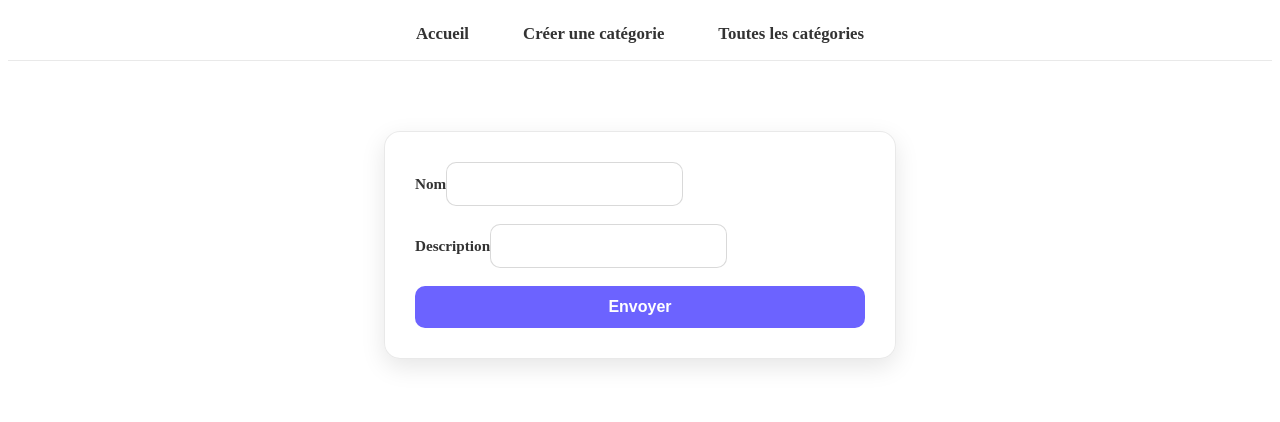
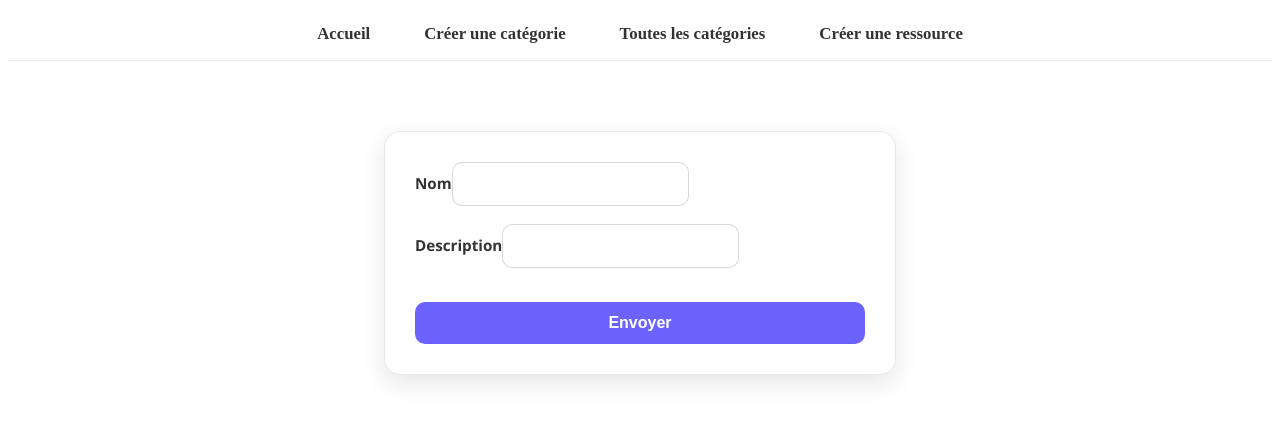
Before and after one commit to Ludo-dev-1/Mini-Learning-Tracker, a React (Vite) app in the folder frontend/: page /categories/new in a window 1280 px wide. Shown: the top 422 px of the page. Built offline with nearby package versions, Linux system fonts and the light colour scheme.

Commit message:
add css form create resource and reset in 2 forms (#52)
Co-authored-by: THIBAUD Ludovic <ludovic.thibaud@maif.fr>

```diff
--- a/frontend/src/App.tsx
+++ b/frontend/src/App.tsx
@@ -1,16 +1,11 @@
 import "./App.css";
-import './App.css'
-
 import {Link, Route, Routes} from "react-router";
 
 import {CreateCategory} from "./component/CreateCategory.tsx";
 import {CardCategory} from "./component/CardCategory.tsx";
-
-import { ResourceList } from './component/resourceList/ResourceList.tsx';
-import { ResourceListSelected } from "./component/ResourceListSelected.tsx";
 import { ResourceList } from "./component/resourceList/ResourceList.tsx";
-import { CreateResourceForm } from "./component/createResource/CreateResource.tsx";
 import { ResourceDetails } from './component/resourceDetails/ResourceDetails.tsx';
+import {CreateResourceForm} from "./component/createResource/CreateResource.tsx";
 
 function App() {
   return (
@@ -21,6 +16,7 @@ function App() {
               <li><Link to="/">Accueil</Link></li>
               <li><Link to="/categories/new">Créer une catégorie</Link></li>
               <li><Link to="/categories">Toutes les catégories</Link></li>
+                <li><Link to="/resources/new">Créer une ressource</Link></li>
             </ul>
           </nav>
         </header>
@@ -31,6 +27,7 @@ function App() {
             <Route path="/categories/new" element={<CreateCategory />} />
             <Route path="/categories" element={<CardCategory />} />
             <Route path="/resources/:id" element={<ResourceDetails />} />
+              <Route path="/resources/new" element={<CreateResourceForm />} />
           </Routes>
         </main>
       </>
--- a/frontend/src/component/CreateCategory.tsx
+++ b/frontend/src/component/CreateCategory.tsx
@@ -3,12 +3,13 @@ import { type Category, postCategory } from "../services/CategoryService.ts";
 import "../style/CreateCategory.css";
 
 export function CreateCategory() {
-    const { register, handleSubmit, formState: { errors } } = useForm<Category>();
+    const { register, handleSubmit, formState: { errors }, reset } = useForm<Category>();
 
     const onSubmit = async (data: Category) => {
         try {
             await postCategory(data);
-            alert("Formulaire envoyé avec succès !");
+            alert("Catégorie créée avec succès !");
+            reset();
         } catch (error) {
             console.error("Erreur lors de l'envoi :", error);
             alert("Une erreur est survenue.");
--- a/frontend/src/component/createResource/CreateResource.tsx
+++ b/frontend/src/component/createResource/CreateResource.tsx
@@ -8,8 +8,10 @@ import { postResource } from "../../services/ResourceService";
 import { getCategories, type Category } from "../../services/CategoryService";
 import { useEffect, useState } from "react";
 
+import '../../style/CreateResource.css'
+
 export function CreateResourceForm() {
-  const { register, handleSubmit } = useForm<Resource>();
+  const { register, handleSubmit, reset } = useForm<Resource>();
   const [categoryList, setCategoryList] = useState<Category[]>();
   const [reloadCategories, setReloadCategories] = useState<boolean>(false);
 
@@ -17,6 +19,8 @@ export function CreateResourceForm() {
     const datetime = new Date().toISOString().slice(0, 19);
     data.created_at = datetime;
     postResource(data);
+    alert("Ressource créée avec succès !")
+    reset();
   };
 
   useEffect(() => {
@@ -46,14 +50,14 @@ export function CreateResourceForm() {
       <label htmlFor="type">Type de ressource :</label>
       <select {...register("type")} {...register("type")}>
         {Object.keys(ResourceType).map((e) => (
-          <option value={e}>{e}</option>
+          <option key={e} value={e}>{e}</option>
         ))}
       </select>
 
       <label htmlFor="status">Status de la ressource :</label>
       <select {...register("status")}>
         {Object.keys(ResourceStatus).map((e) => (
-          <option value={e}>{e}</option>
+          <option key={e} value={e}>{e}</option>
         ))}
       </select>
 
@@ -63,7 +67,7 @@ export function CreateResourceForm() {
         onClick={() => setReloadCategories(true)}
       >
         {categoryList?.map((c) => (
-          <option value={c.id}>{c.name}</option>
+          <option key={c.id} value={c.id}>{c.name}</option>
         ))}
       </select>
 
--- /dev/null
+++ b/frontend/src/style/CreateResource.css
@@ -0,0 +1,76 @@
+form {
+    max-width: 700px;
+    margin: 2rem auto;
+    padding: 2rem;
+    background: #ffffff;
+    border-radius: 16px;
+    box-shadow: 0 8px 24px rgba(0, 0, 0, 0.08);
+
+    display: flex;
+    flex-direction: column;
+    gap: 1rem;
+
+    font-family: "Segoe UI", Tahoma, Geneva, Verdana, sans-serif;
+}
+
+form label {
+    font-weight: 600;
+    color: #333;
+    margin-bottom: 0.25rem;
+}
+
+form input,
+form select {
+    padding: 0.8rem 1rem;
+    border: 1px solid #d4d4d8;
+    border-radius: 8px;
+    font-size: 1rem;
+    background-color: #fff;
+    transition:
+            border-color 0.2s ease,
+            box-shadow 0.2s ease;
+}
+
+form input:focus,
+form select:focus {
+    outline: none;
+    border-color: #2563eb;
+    box-shadow: 0 0 0 3px rgba(37, 99, 235, 0.15);
+}
+
+form input:hover,
+form select:hover {
+    border-color: #94a3b8;
+}
+
+form button {
+    margin-top: 1rem;
+    padding: 0.9rem 1.2rem;
+
+    border: none;
+    border-radius: 8px;
+
+    background: #2563eb;
+    color: white;
+
+    font-size: 1rem;
+    font-weight: 600;
+
+    cursor: pointer;
+    transition:
+            background-color 0.2s ease,
+            transform 0.15s ease;
+}
+
+form button:hover {
+    background: #1d4ed8;
+}
+
+form button:active {
+    transform: scale(0.98);
+}
+
+form button:disabled {
+    background: #94a3b8;
+    cursor: not-allowed;
+}
```
